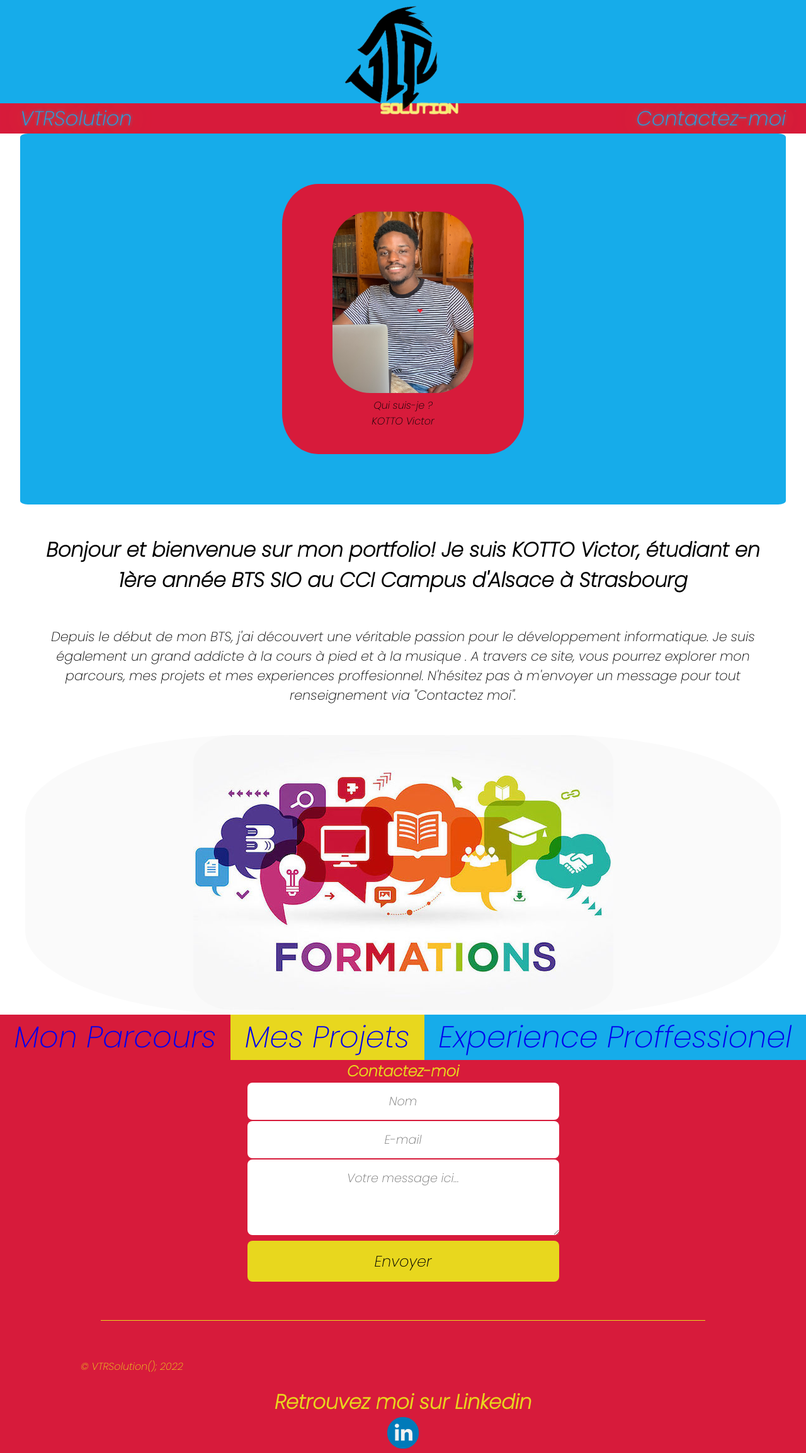
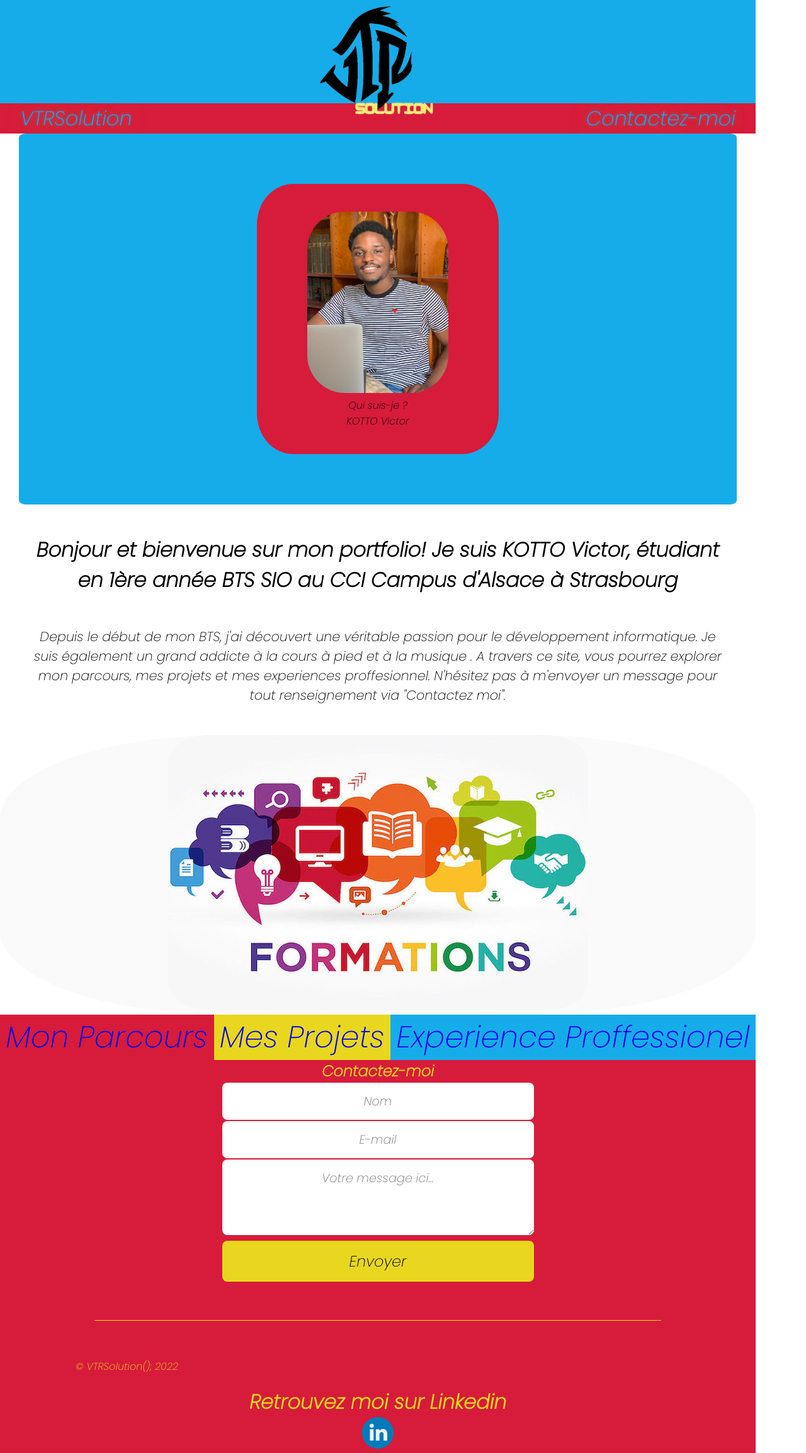
Before and after one commit to KOTTOVictor/CCI-SIO21-Portfolio, a PHP site: page / in a window 1280 px wide. Shown: the whole page at 63% size. Run offline with PHP 8.4, Linux system fonts and the light colour scheme.

Commit message:
widthBody

```diff
--- a/style.css
+++ b/style.css
@@ -6,10 +6,12 @@ body,html, *{
     text-align: center;
     box-sizing: border-box;
     scroll-behavior: smooth;
-
+}
+body{
+    flex-wrap: wrap;
+    width: min-content;
 
 }
-
 @font-face {
     font-family: 'Poppins';
     src: url('Documentation/Police/poppins/Poppins-ExtraLightItalic.otf') format('opentype');
@@ -187,7 +189,7 @@ header li a{
     display: flex;
     flex-direction: row;
     font-size: 3em;
-
+    flex-wrap: wrap;
 }
 
 #trois li{
```
